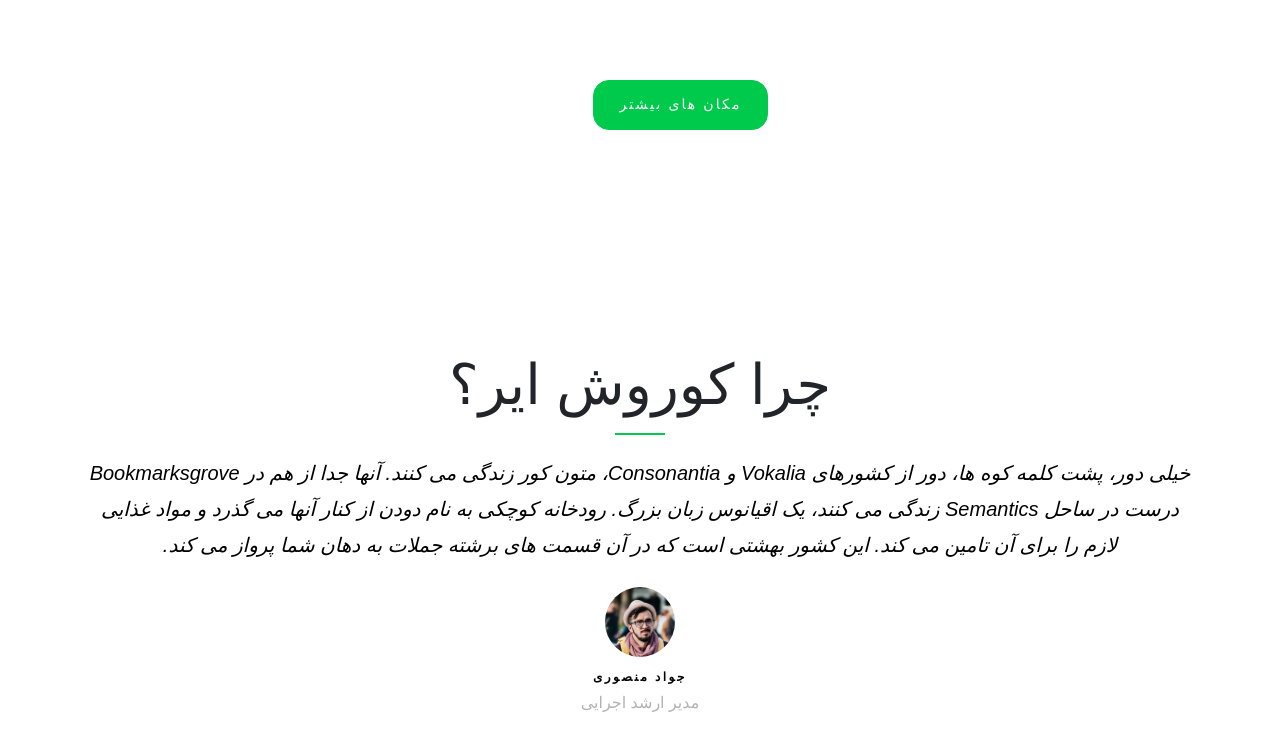
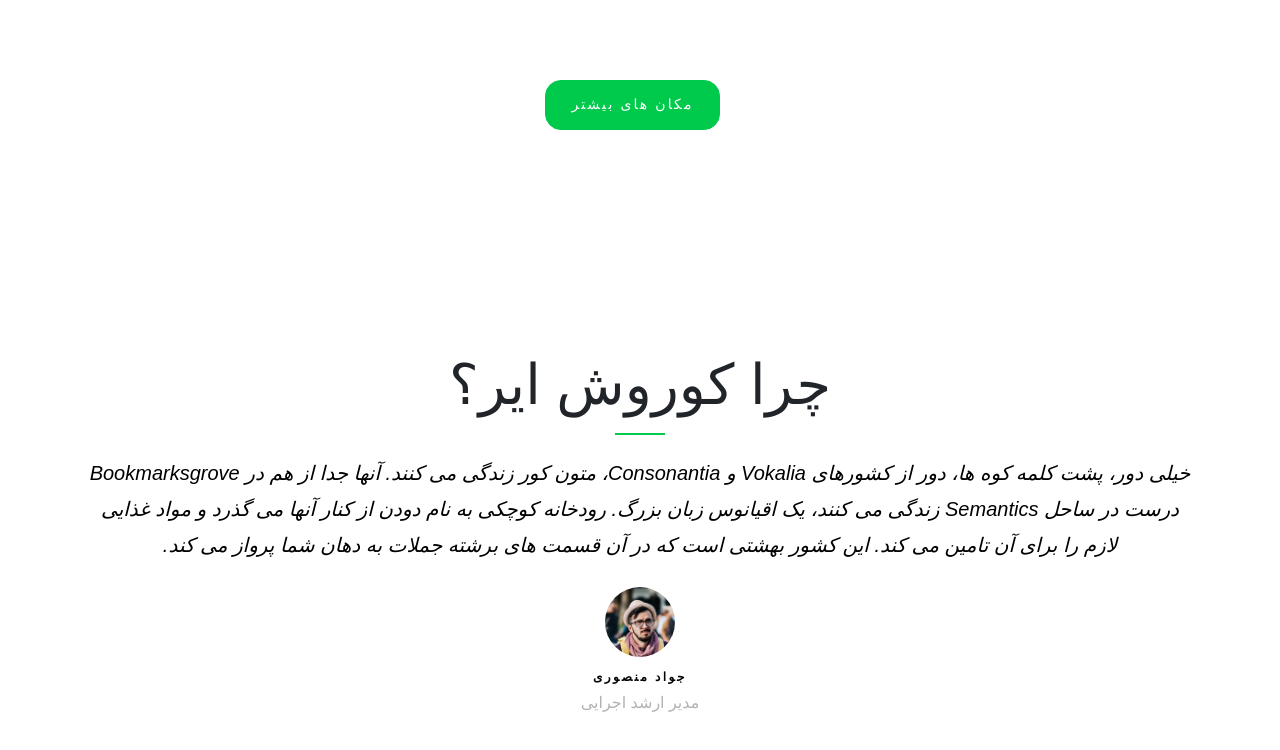
Before and after one commit to SadeghM8/Kourosh-Air, a plain HTML site: page city-guides.html in a window 1280 px wide. Shown: the part 1712-2462 px from the top of the page. Drawn offline with Linux system fonts and the light colour scheme; a small style sheet from the web is missing.

Commit message:
Update project files

```diff
--- a/assets/css/style.css
+++ b/assets/css/style.css
@@ -20,6 +20,7 @@ html {
 
 body {
   font-family: "Estedad", Arial, sans-serif;
+  scroll-behavior: smooth;
 }
 
 footer li {
@@ -90,6 +91,10 @@ a {
   .btn:hover, .btn:active, .btn:focus {
     -webkit-box-shadow: 0 2px 4px 0 rgba(0, 0, 0, 0.1);
     box-shadow: 0 2px 4px 0 rgba(0, 0, 0, 0.1); }
+
+.more {
+  margin-right: 3rem;
+}
 
 .login-btn {
   background: transparent;
--- a/city-guides.html
+++ b/city-guides.html
@@ -140,7 +140,7 @@
         </div>
         <br>
         <div class="row justify-content-center probootstrap-animate">
-          <div class="col-md-3"><a href="https://themewagon.com/theme_tag/free/" target="_blank" class="btn btn-primary">مکان های بیشتر</a></div>
+          <div class="col-md-3"><a href="#" target="_blank" class="btn btn-primary more">مکان های بیشتر</a></div>
         </div>
 
       </div>
```
